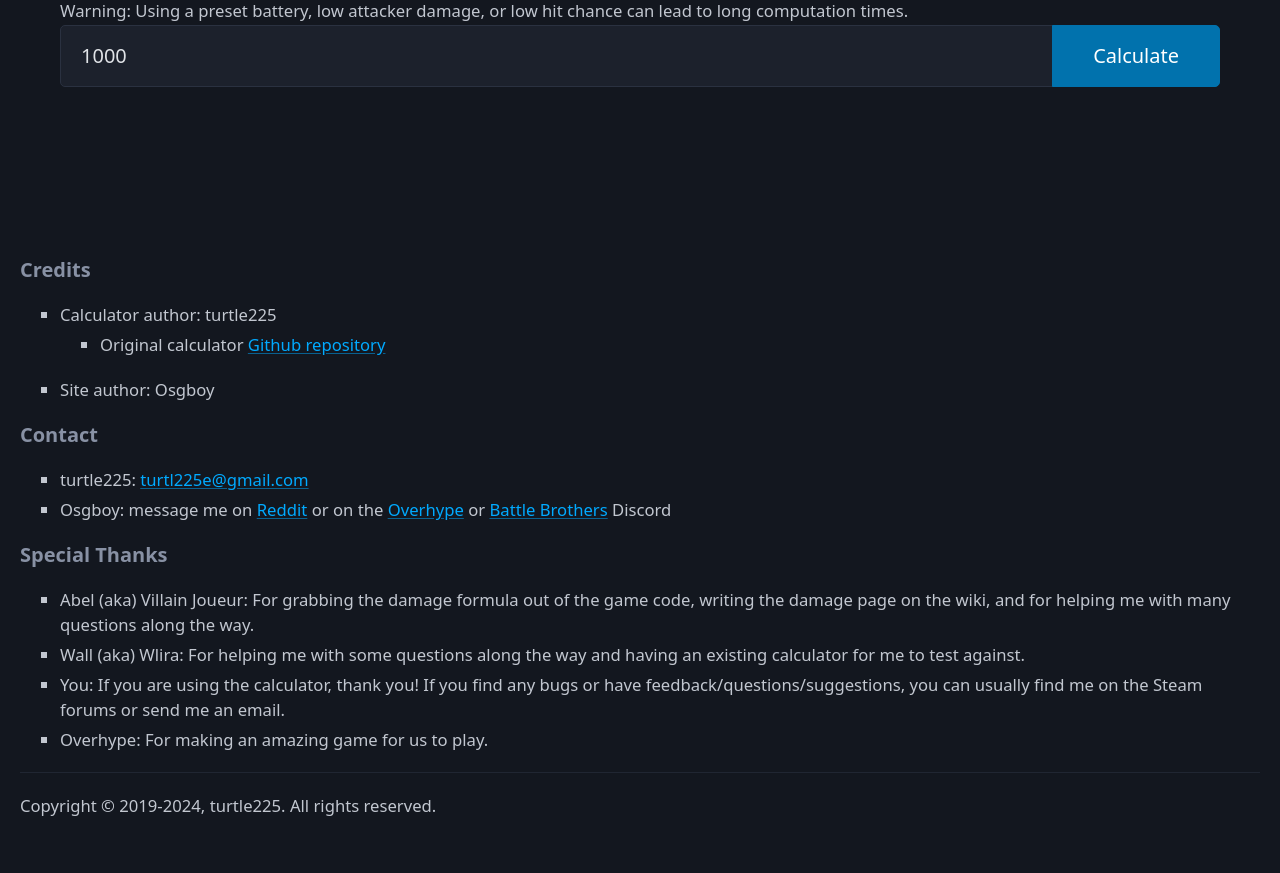
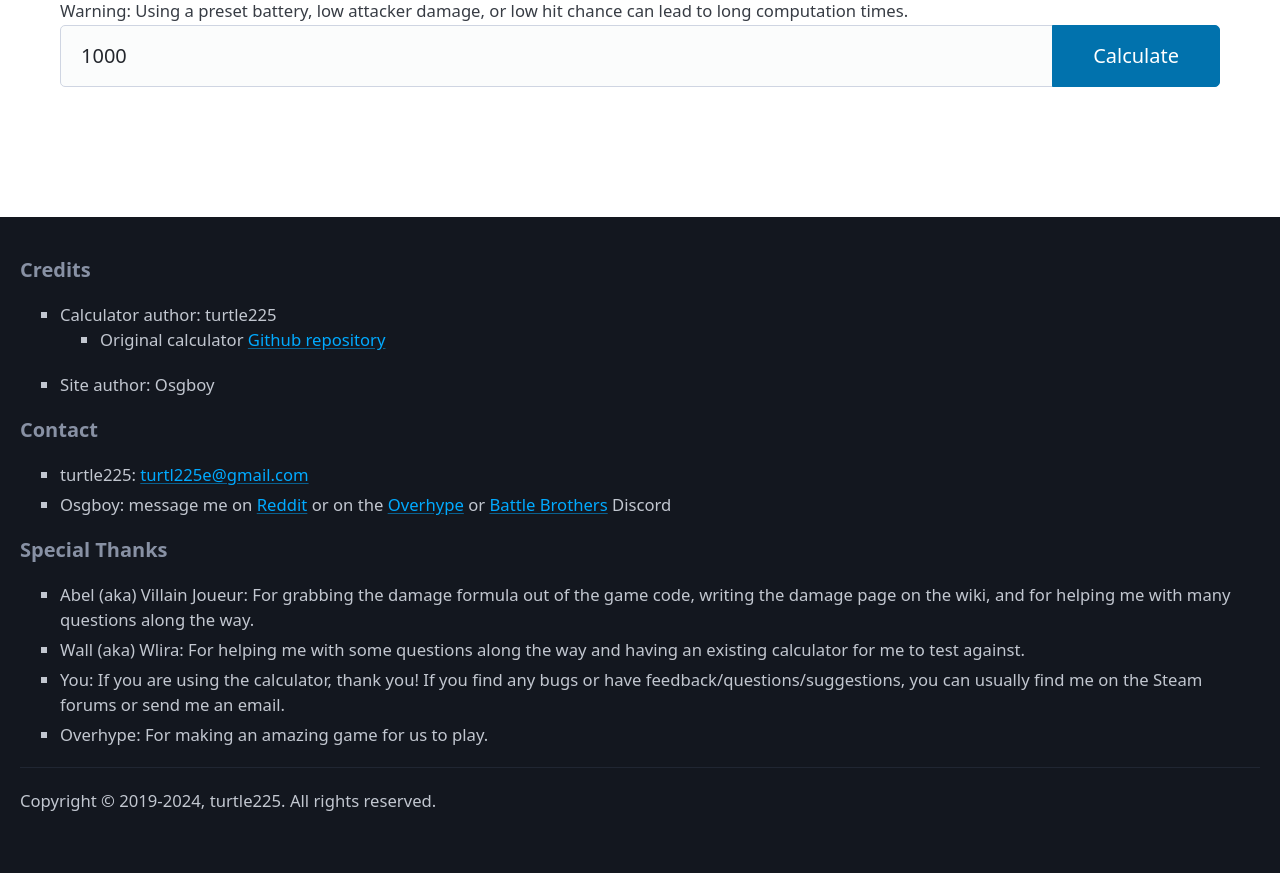
Before and after one commit to Osgboy/BBCalculator, a Django app: page / in a window 1280 px wide. Shown: the part 2509-3382 px from the top of the page. Before the commit the page ends 3325 px from the top, so only its background shows below. Run offline with Django 5.2, Linux system fonts and the light colour scheme; some libraries are stand-ins or nearby versions.

Commit message:
Fixed dark mode script

```diff
--- a/static/style.css
+++ b/static/style.css
@@ -133,3 +133,7 @@ svg {
 #pID {
     display: none;
 }
+
+footer {
+    background-color: #13171f;
+}
--- a/templates/index.html
+++ b/templates/index.html
@@ -771,10 +771,11 @@
                     <div>
                         <h6>Credits</h6>
                         <ul>
-                            <li>Calculator author: turtle225</li>
+                            <li>Calculator author: turtle225
                                 <ul>
                                     <li>Original calculator <a href="https://github.com/turtle225/Battle-Brothers-Damage-Calculator">Github repository</a></li>
                                 </ul>
+                            </li>
                             <li>Site author: Osgboy</li>
                         </ul>
                     </div>
@@ -796,7 +797,7 @@
                     </div>
                     <hr>
                     <div class="copyright">
-                        Copyright &copy; 2019-2024, turtle225. All rights reserved.
+                        <p>Copyright &copy; 2019-2024, turtle225. All rights reserved.</p>
                     </div>
                 </small>
             </div>
@@ -804,7 +805,7 @@
         <script src="{% static 'presets.js' %}"></script>
         <script>
             let stored = localStorage.getItem('theme')
-            const prefersDark = window.matchMedia("(prefers-color-scheme: dark)");
+            const prefersDark = window.matchMedia("(prefers-color-scheme: dark)").matches;
             if (stored == 'dark') {
                 var isLight = false;
             } else if (stored == 'light') {
```
